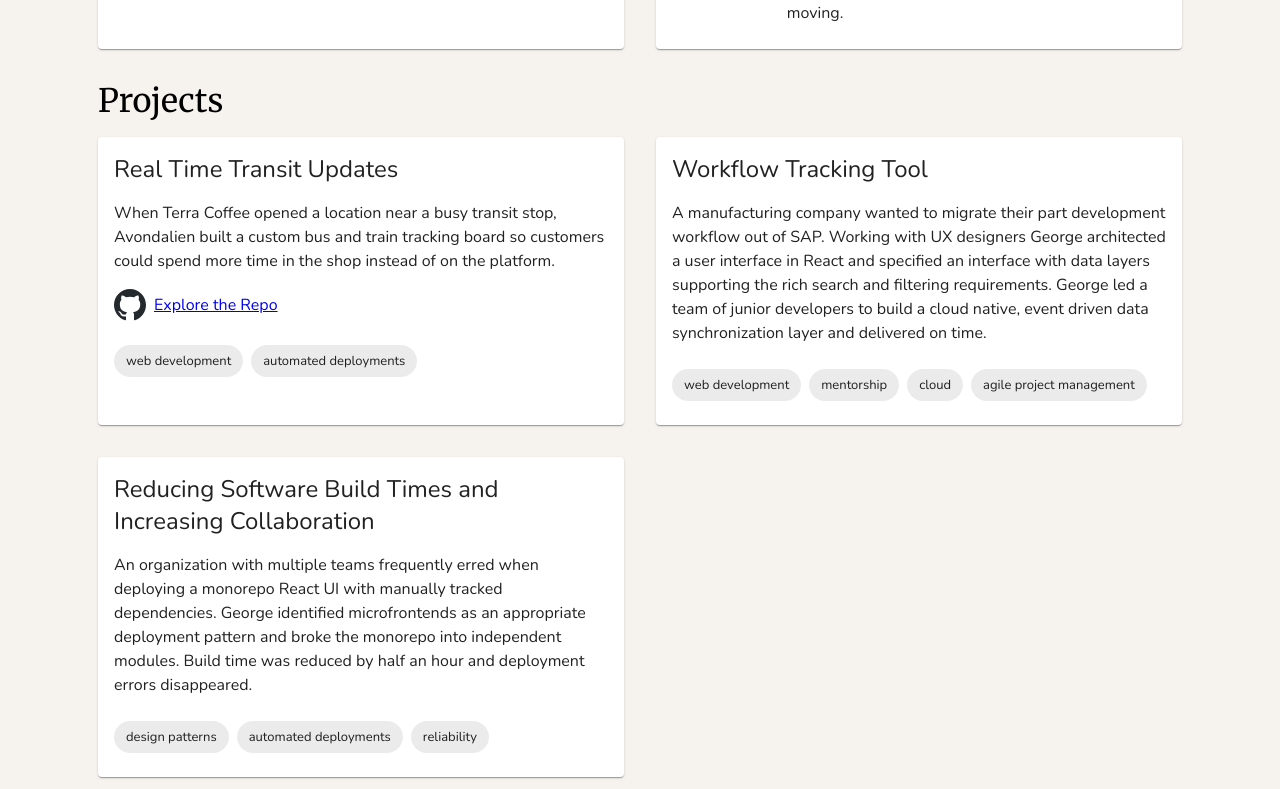
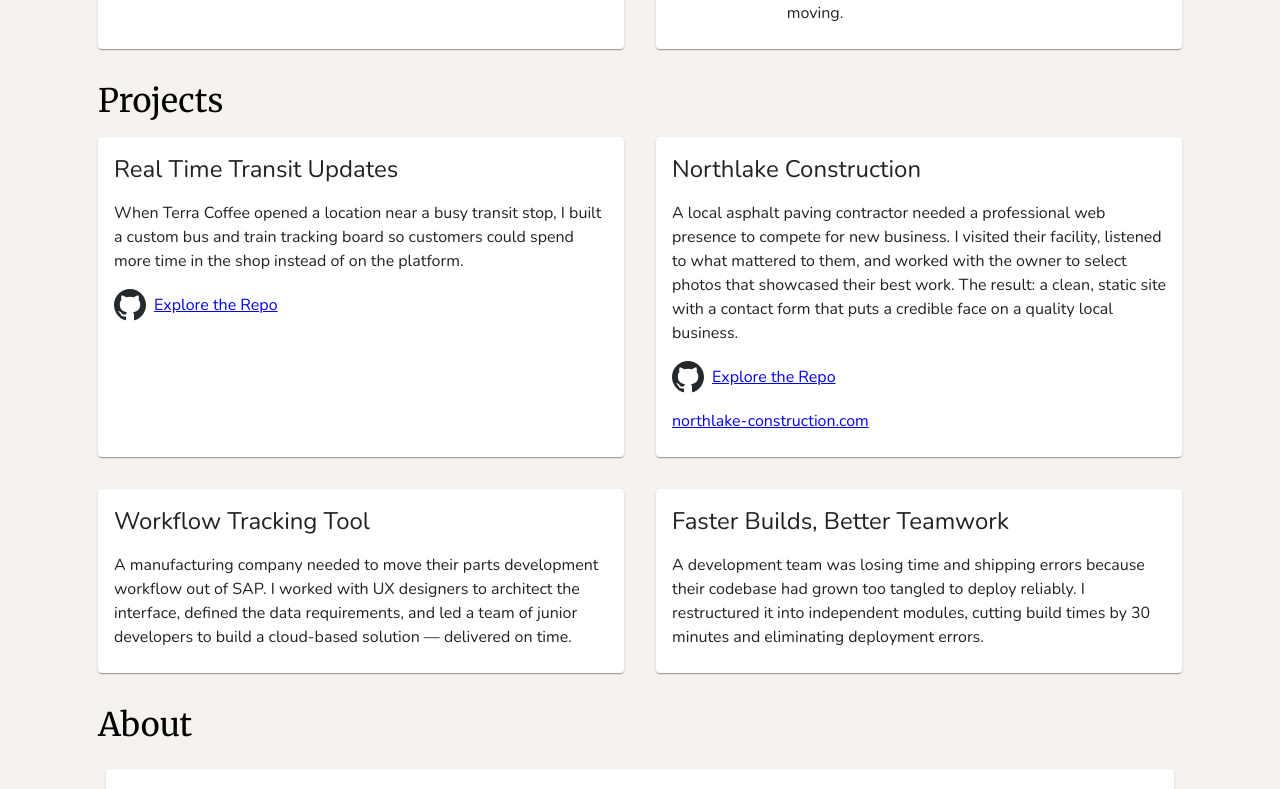
Before and after one commit to avondalien/homepage, a React (Vite) app: page / in a window 1280 px wide. Shown: the part 860-1649 px from the top of the page. Built offline with nearby package versions, Linux system fonts and the light colour scheme; a web font is replaced by a local one.

Commit message:
added northlake and took some ai suggestions on wording.

```diff
--- a/src/pages/home/Projects.tsx
+++ b/src/pages/home/Projects.tsx
@@ -1,7 +1,6 @@
 import Box from "@mui/material/Box"
 import Card from "@mui/material/Card"
 import CardContent from "@mui/material/CardContent"
-import Chip from "@mui/material/Chip"
 import Typography from "@mui/material/Typography"
 import githubImg from "../../assets/img/github.svg"
 import Stack from "@mui/material/Stack"
@@ -11,12 +10,13 @@ interface ProjectCardProps {
     description: string
     categories: string[]
     githubLink?: string
+    siteLink?: string
     image: string
     imageAltText: string
 }
 
 const ProjectCard = (props: ProjectCardProps) => {
-    const {title, description, categories, githubLink} = props
+    const {title, description, categories, githubLink, siteLink} = props
     return (
         <Card sx={{width: {xs: "100%", md: "calc(50% - 16px)"}}}>
             <CardContent>
@@ -27,21 +27,24 @@ const ProjectCard = (props: ProjectCardProps) => {
                     <Typography variant="body1">
                         {description}
                     </Typography>
-                    {
-                        !!githubLink ? (
+                    {githubLink && (
                         <Stack direction="row" alignItems="center" spacing={1}>
                             <img src={githubImg} alt="github logo"/>
                             <Typography variant="body1">
-                                    <a href={githubLink}>
-                                        Explore the Repo
-                                    </a>
+                                <a href={githubLink}>Explore the Repo</a>
                             </Typography>
                         </Stack>
-                        ) : ""
-                    }
+                    )}
+                    {siteLink && (
+                        <Typography variant="body1">
+                            <a href={siteLink}>{siteLink.replace('https://', '')}</a>
+                        </Typography>
+                    )}
+                    {categories.length > 0 && (
                         <Box display="flex" flexDirection="row" flexWrap="wrap">
                             {categories.map(c => (<Chip label={c} key={c} sx={{marginTop: 1, marginRight: 1}}/>))}
                         </Box>
+                    )}
                 </Stack>
             </CardContent>
         </Card>
@@ -49,32 +52,34 @@ const ProjectCard = (props: ProjectCardProps) => {
 }
 
 const ProjectDescriptions = [
-    // {
-    //     title: "Securing QInterpreter",
-    //     description: "QInterpreter's student team built a gorgeous interface over a jupyter notebook. Avondalien helped close security vulnerabilities before launch day.",
-    //     categories: ["security", "cloud architecture"],
-    //     image: "",
-    //     imageAltText: ""
-    // },
     {
         title: "Real Time Transit Updates",
-        description: "When Terra Coffee opened a location near a busy transit stop, Avondalien built a custom bus and train tracking board so customers could spend more time in the shop instead of on the platform.",
-        categories: ["web development", "automated deployments"],
+        description: "When Terra Coffee opened a location near a busy transit stop, I built a custom bus and train tracking board so customers could spend more time in the shop instead of on the platform.",
+        categories: [],
         githubLink: "https://github.com/avondalien/terra/",
         image: "",
         imageAltText: ""
     },
     {
-        title: "Workflow Tracking Tool",
-        description: "A manufacturing company wanted to migrate their part development workflow out of SAP. Working with UX designers George architected a user interface in React and specified an interface with data layers supporting the rich search and filtering requirements. George led a team of junior developers to build a cloud native, event driven data synchronization layer and delivered on time.",
-        categories: ["web development", "mentorship", "cloud", "agile project management"],
+        title: "Northlake Construction",
+        description: "A local asphalt paving contractor needed a professional web presence to compete for new business. I visited their facility, listened to what mattered to them, and worked with the owner to select photos that showcased their best work. The result: a clean, static site with a contact form that puts a credible face on a quality local business.",
+        categories: [],
+        siteLink: "https://northlake-construction.com",
+        githubLink: "https://github.com/northlakeconstruction/northlake-ui",
         image: "",
         imageAltText: ""
     },
     {
-        title: "Reducing Software Build Times and Increasing Collaboration",
-        description: "An organization with multiple teams frequently erred when deploying a monorepo React UI with manually tracked dependencies. George identified microfrontends as an appropriate deployment pattern and broke the monorepo into independent modules. Build time was reduced by half an hour and deployment errors disappeared.",
-        categories: ["design patterns", "automated deployments", "reliability"],
+        title: "Workflow Tracking Tool",
+        description: "A manufacturing company needed to move their parts development workflow out of SAP. I worked with UX designers to architect the interface, defined the data requirements, and led a team of junior developers to build a cloud-based solution — delivered on time.",
+        categories: [],
+        image: "",
+        imageAltText: ""
+    },
+    {
+        title: "Faster Builds, Better Teamwork",
+        description: "A development team was losing time and shipping errors because their codebase had grown too tangled to deploy reliably. I restructured it into independent modules, cutting build times by 30 minutes and eliminating deployment errors.",
+        categories: [],
         image: "",
         imageAltText: ""
     },
```
Lines whose indentation alone changed are shown as unchanged.
